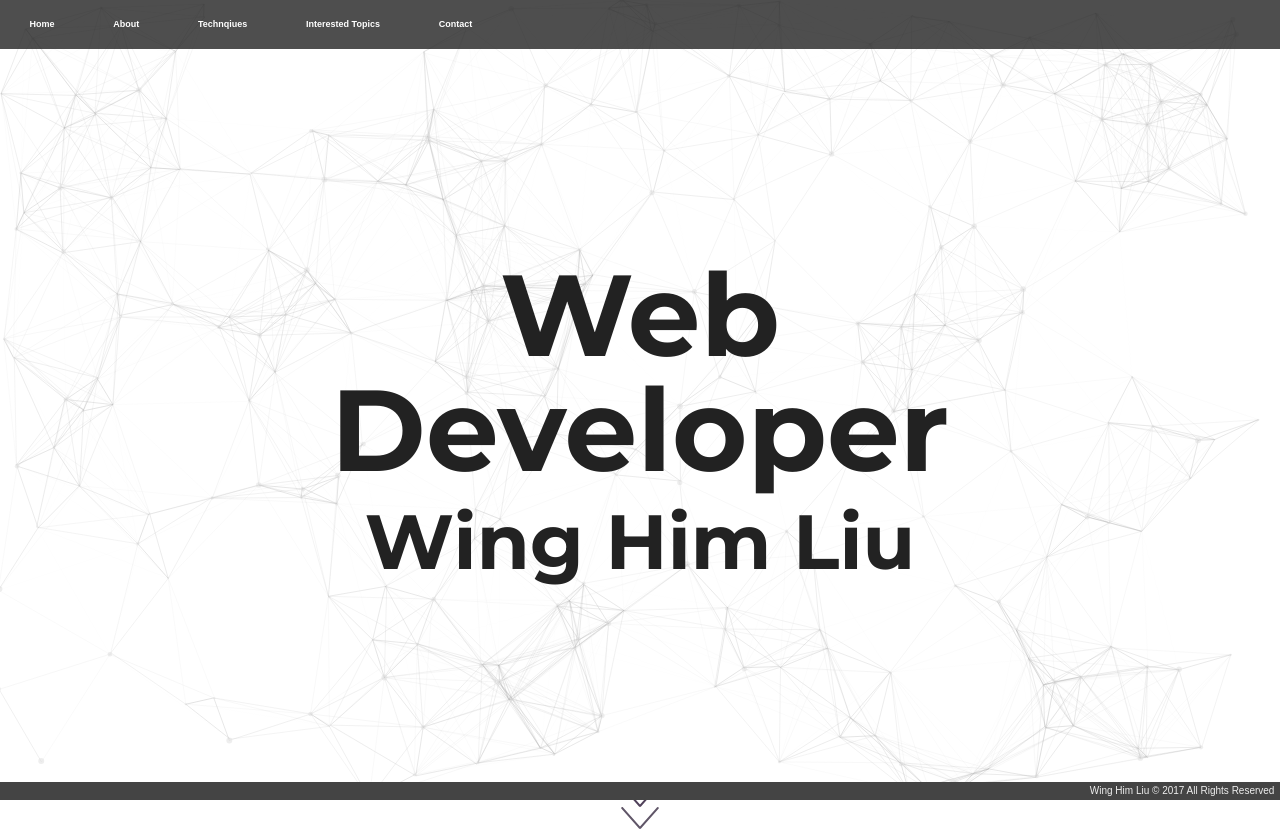
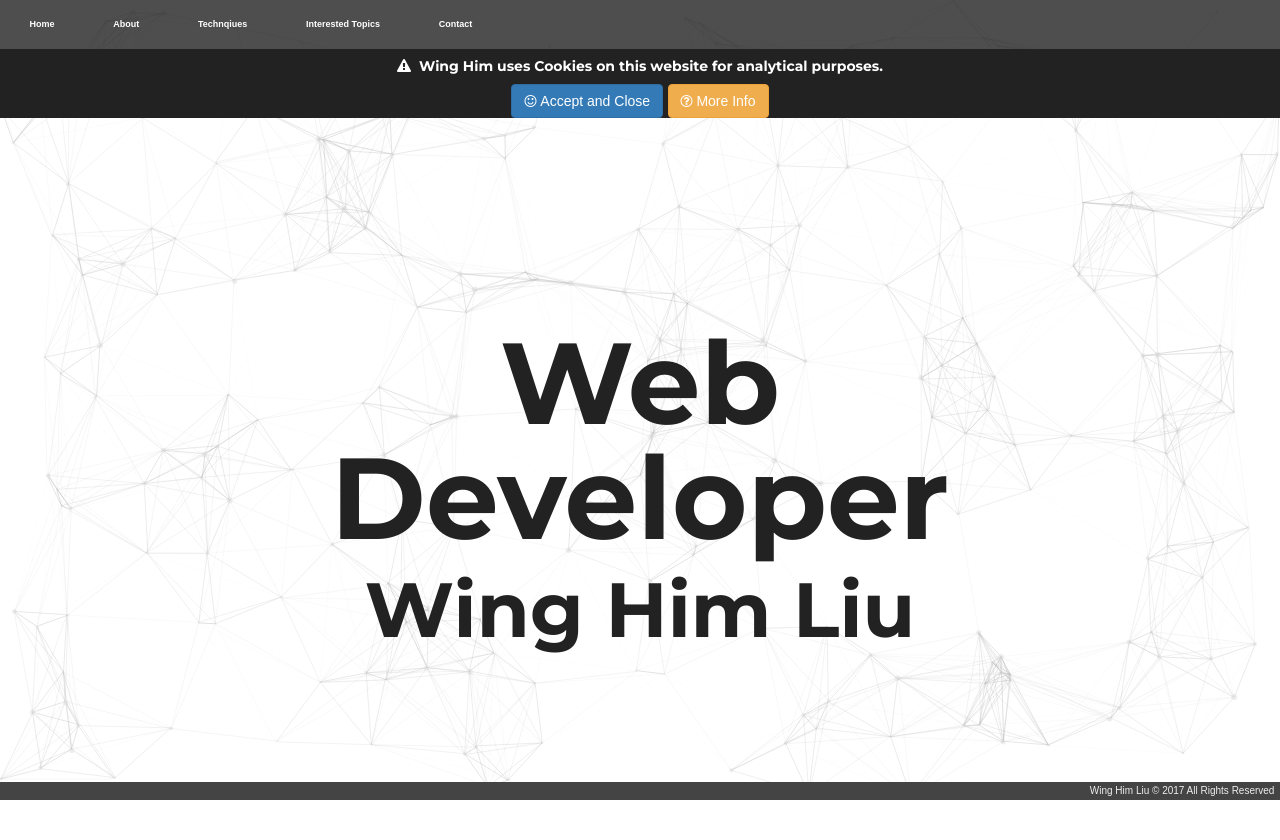
Before and after one commit to winghimjns/portfolio, a PHP site: page / in a window 1280 px wide. Shown: the top 840 px of the page. Run offline with PHP 8.4, Linux system fonts and the light colour scheme; some libraries are stand-ins or nearby versions.

Commit message:
FEATURE : cookie notice and a policy page are added (also place the particle.js statements before add the class "load-done" on html's statements)

```diff
--- a/index.php
+++ b/index.php
@@ -122,6 +122,12 @@ function text($name) {
 			</ul>
 		</nav><!-- .cd-vertical-nav -->
 		<button class="cd-nav-trigger cd-image-replace">Open navigation<span aria-hidden="true"></span></button>
+
+		<!-- cookie statement -->
+		<div id="cookie_statement" class="color-5 bg-color-3 text-center">
+			<h5><i class="fa fa-exclamation-triangle" aria-hidden="true"></i>&nbsp;&nbsp;Wing Him uses Cookies on this website for analytical purposes.</h5>
+			<a class="btn btn-primary" href="javascript:void(0);" onclick="hideCookieNotice();"><i class="fa fa-smile-o" aria-hidden="true"></i>&nbsp;Accept and Close</a>&nbsp;<a class="btn btn-warning" href="./cookie-policy/" target="_blank"><i class="fa fa-question-circle-o" aria-hidden="true"></i>&nbsp;More Info</a>
+		</div>
 
 		<!-- home -->
 		<section id="home" class="cd-section">
--- a/js/main.js
+++ b/js/main.js
@@ -80,6 +80,10 @@ $(document).ready(function() {
 
 	$("#techniques .techniques-display-area").on("click", ".techniques-display-area-close", closeDisplayArea);
 
+	// particle background
+	particlesJS.load('particles-js', './assets/particles.json', function() {
+		console.log('callback - particles.js config loaded');
+	});
 
 	// add class "load-done" in html attribute
 	$("html").addClass("load-done");
```
